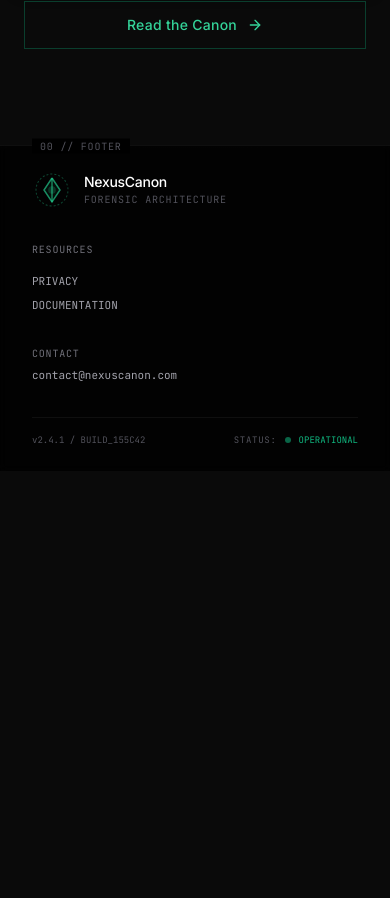
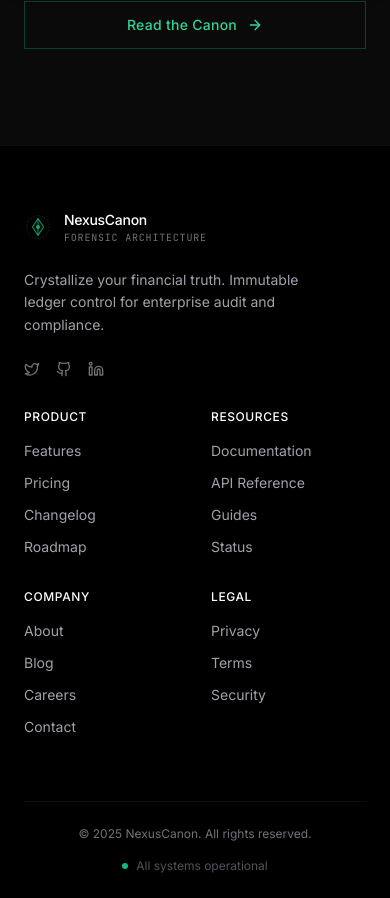
Before and after one commit to pohlai88/AI-BOS-Finance, a React (Vite) app: page / in a window 390 px wide. Shown: the part 7645-8543 px from the top of the page. Before the commit the page ends 8116 px from the top, so only its background shows below. Built offline with nearby package versions, Linux system fonts and the light colour scheme.

Commit message:
feat: redesign footer to meet Figma/enterprise best practices

```diff
--- a/src/components/landing/LandingFooter.tsx
+++ b/src/components/landing/LandingFooter.tsx
@@ -1,64 +1,162 @@
 import { NexusIcon } from '../nexus/NexusIcon';
+import { Github, Linkedin, Twitter } from 'lucide-react';
+
+const footerLinks = {
+  product: [
+    { label: 'Features', href: '#logic' },
+    { label: 'Pricing', href: '/pricing' },
+    { label: 'Changelog', href: '/changelog' },
+    { label: 'Roadmap', href: '/roadmap' },
+  ],
+  resources: [
+    { label: 'Documentation', href: '/docs' },
+    { label: 'API Reference', href: '/api' },
+    { label: 'Guides', href: '/guides' },
+    { label: 'Status', href: '/status' },
+  ],
+  company: [
+    { label: 'About', href: '/about' },
+    { label: 'Blog', href: '/blog' },
+    { label: 'Careers', href: '/careers' },
+    { label: 'Contact', href: '/contact' },
+  ],
+  legal: [
+    { label: 'Privacy', href: '/privacy' },
+    { label: 'Terms', href: '/terms' },
+    { label: 'Security', href: '/security' },
+  ],
+};
+
+const socialLinks = [
+  { icon: Twitter, href: 'https://twitter.com/nexuscanon', label: 'Twitter' },
+  { icon: Github, href: 'https://github.com/nexuscanon', label: 'GitHub' },
+  { icon: Linkedin, href: 'https://linkedin.com/company/nexuscanon', label: 'LinkedIn' },
+];
 
 export const LandingFooter = () => {
+  const currentYear = new Date().getFullYear();
+
   return (
-    <footer className="py-6 px-8 border-t border-white/5 relative bg-black/40 backdrop-blur-sm">
-      <div className="max-w-full mx-auto">
-        {/* Coordinate Markers - purely decorative */}
-        <div className="absolute top-0 left-8 text-[10px] font-mono text-zinc-600 tracking-widest translate-y-[-50%] bg-black px-2">
-          00 // FOOTER
-        </div>
-
-        <div className="grid grid-cols-1 md:grid-cols-3 gap-8 pb-8 border-b border-white/5">
-          {/* BRAND COLUMN - Uses NexusIcon (Single Source of Truth) */}
-          <div className="space-y-4">
+    <footer className="border-t border-white/5 bg-black">
+      <div className="max-w-7xl mx-auto px-6 md:px-8">
+        {/* Main Footer Content */}
+        <div className="py-16 grid grid-cols-2 md:grid-cols-6 gap-8 md:gap-12">
+          {/* Brand Column - Spans 2 columns on desktop */}
+          <div className="col-span-2 space-y-6">
             <div className="flex items-center gap-3">
-              <NexusIcon size="lg" animated />
+              <NexusIcon size="md" animated={false} />
               <div>
-                <h1 className="text-sm tracking-tight text-white font-medium">NexusCanon</h1>
-                <p className="text-[10px] font-mono text-zinc-600 uppercase tracking-widest">
+                <h2 className="text-sm font-medium text-white tracking-tight">NexusCanon</h2>
+                <p className="text-[10px] font-mono text-zinc-500 uppercase tracking-widest">
                   Forensic Architecture
                 </p>
               </div>
             </div>
+            <p className="text-sm text-zinc-400 leading-relaxed max-w-xs">
+              Crystallize your financial truth. Immutable ledger control for enterprise audit and compliance.
+            </p>
+            {/* Social Links */}
+            <div className="flex items-center gap-4">
+              {socialLinks.map((social) => (
+                <a
+                  key={social.label}
+                  href={social.href}
+                  target="_blank"
+                  rel="noopener noreferrer"
+                  aria-label={social.label}
+                  className="text-zinc-500 hover:text-white transition-colors"
+                >
+                  <social.icon className="w-4 h-4" />
+                </a>
+              ))}
+            </div>
           </div>
 
-          {/* LINKS COLUMNS (Simplified for brevity) */}
+          {/* Product Links */}
           <div className="space-y-4">
-            <h4 className="text-[10px] font-mono text-zinc-500 uppercase tracking-widest">
-              Resources
-            </h4>
-            <nav className="flex flex-col gap-2 text-[11px] text-zinc-400 font-mono">
-              <a href="/privacy" className="hover:text-emerald-400 transition-colors">
-                PRIVACY
-              </a>
-              <a href="/docs" className="hover:text-emerald-400 transition-colors">
-                DOCUMENTATION
-              </a>
+            <h3 className="text-xs font-medium text-white uppercase tracking-wider">
+              Product
+            </h3>
+            <nav className="flex flex-col gap-3">
+              {footerLinks.product.map((link) => (
+                <a
+                  key={link.label}
+                  href={link.href}
+                  className="text-sm text-zinc-400 hover:text-white transition-colors"
+                >
+                  {link.label}
+                </a>
+              ))}
             </nav>
           </div>
 
-          {/* CONTACT COLUMN */}
+          {/* Resources Links */}
           <div className="space-y-4">
-            <h4 className="text-[10px] font-mono text-zinc-500 uppercase tracking-widest">
-              Contact
-            </h4>
-            <a
-              href="mailto:contact@nexuscanon.com"
-              className="text-[11px] text-zinc-400 font-mono hover:text-emerald-400"
-            >
-              contact@nexuscanon.com
-            </a>
+            <h3 className="text-xs font-medium text-white uppercase tracking-wider">
+              Resources
+            </h3>
+            <nav className="flex flex-col gap-3">
+              {footerLinks.resources.map((link) => (
+                <a
+                  key={link.label}
+                  href={link.href}
+                  className="text-sm text-zinc-400 hover:text-white transition-colors"
+                >
+                  {link.label}
+                </a>
+              ))}
+            </nav>
+          </div>
+
+          {/* Company Links */}
+          <div className="space-y-4">
+            <h3 className="text-xs font-medium text-white uppercase tracking-wider">
+              Company
+            </h3>
+            <nav className="flex flex-col gap-3">
+              {footerLinks.company.map((link) => (
+                <a
+                  key={link.label}
+                  href={link.href}
+                  className="text-sm text-zinc-400 hover:text-white transition-colors"
+                >
+                  {link.label}
+                </a>
+              ))}
+            </nav>
+          </div>
+
+          {/* Legal Links */}
+          <div className="space-y-4">
+            <h3 className="text-xs font-medium text-white uppercase tracking-wider">
+              Legal
+            </h3>
+            <nav className="flex flex-col gap-3">
+              {footerLinks.legal.map((link) => (
+                <a
+                  key={link.label}
+                  href={link.href}
+                  className="text-sm text-zinc-400 hover:text-white transition-colors"
+                >
+                  {link.label}
+                </a>
+              ))}
+            </nav>
           </div>
         </div>
 
-        {/* SYSTEM STATUS ROW */}
-        <div className="pt-4 flex items-center justify-between text-[9px] font-mono text-zinc-600">
-          <span>v2.4.1 / BUILD_{Math.random().toString(16).slice(2, 8).toUpperCase()}</span>
-          <div className="flex items-center gap-2">
-            <span className="uppercase tracking-widest">Status:</span>
-            <span className="w-1.5 h-1.5 rounded-full bg-emerald-500 animate-pulse" />
-            <span className="text-emerald-500">OPERATIONAL</span>
+        {/* Bottom Bar */}
+        <div className="py-6 border-t border-white/5 flex flex-col md:flex-row items-center justify-between gap-4">
+          <p className="text-xs text-zinc-500">
+            © {currentYear} NexusCanon. All rights reserved.
+          </p>
+          <div className="flex items-center gap-4 text-xs text-zinc-600">
+            <div className="flex items-center gap-2">
+              <span className="w-1.5 h-1.5 rounded-full bg-emerald-500" />
+              <span>All systems operational</span>
+            </div>
+            <span className="hidden md:inline text-zinc-700">•</span>
+            <span className="hidden md:inline font-mono">v2.4.1</span>
           </div>
         </div>
       </div>
```
